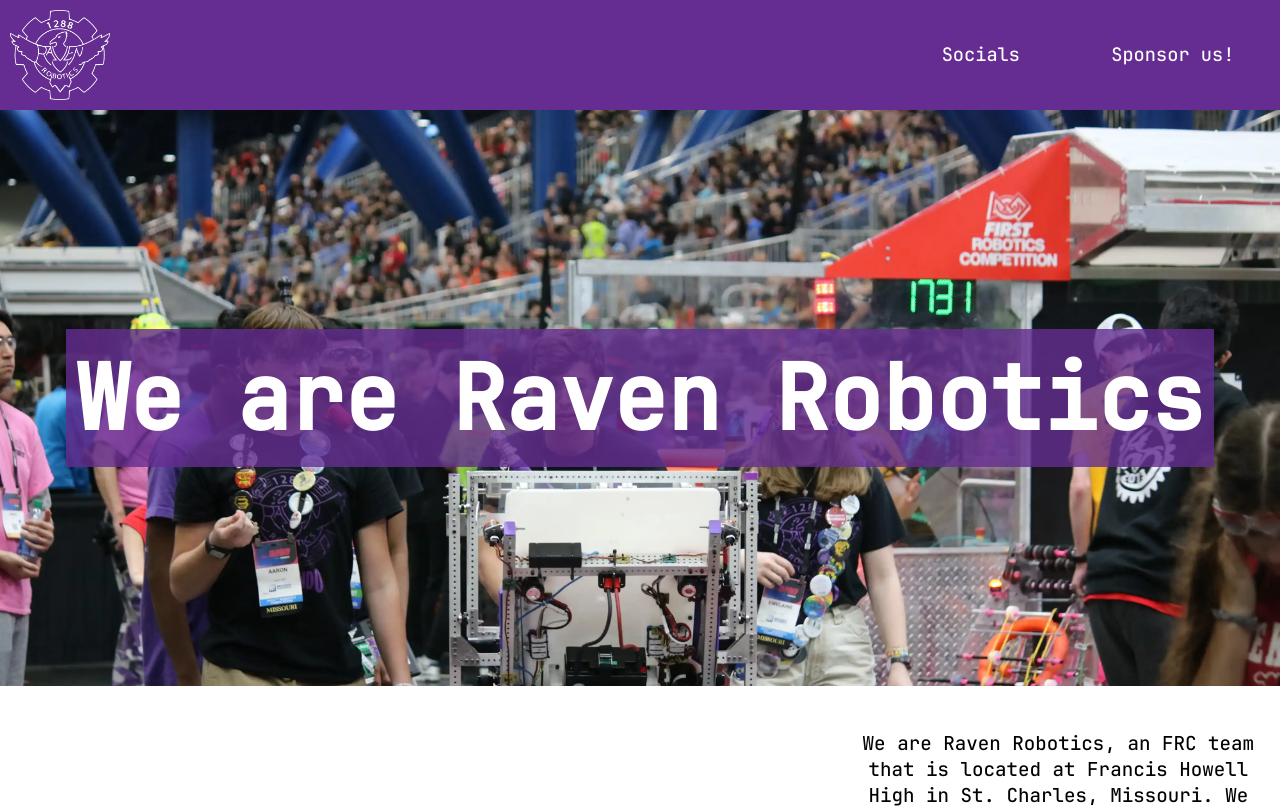
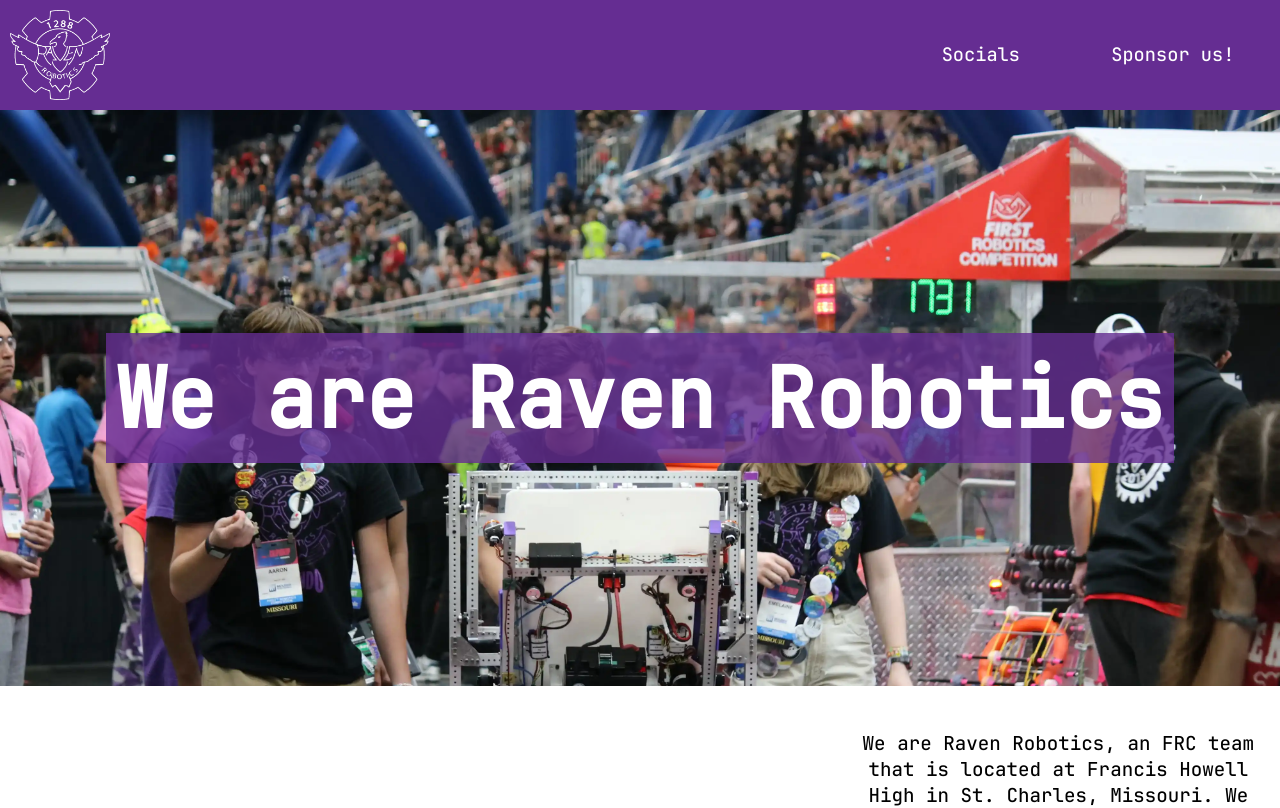
Before and after one commit to R-venRobotics1288/raven-website_-MIRROR-, a SvelteKit app: page / in a window 1280 px wide. Shown: the top 808 px of the page. Built offline with nearby package versions, Linux system fonts and the light colour scheme.

Commit message:
still some issues, but only ones that i'll notice

```diff
--- a/src/routes/+page.svelte
+++ b/src/routes/+page.svelte
@@ -33,7 +33,9 @@
 </body>
 <style>
     .enclosure {
-        width: 100%;
+        justify-content: center;
+        align-items: center;
+        width: 100vw;
         display: flex;
         flex-grow: 0;
         flex-direction: column;
@@ -89,7 +91,7 @@
         align-items: center;
         width: 100vw;
         height: auto;
-        font-size: 3.5vw;
+        font-size: 3.25vw;
         aspect-ratio: 20 / 9;
         margin: 0px;
         background-image: url('$lib/assets/IMG_3788.webp');
--- a/src/routes/main_header.svelte
+++ b/src/routes/main_header.svelte
@@ -24,6 +24,7 @@
         margin: 0%;
         position: sticky;
         align-items: center;
+        width: 100vw;
     }
     :global(body.dark) .custom_header{
         background-color: black;
```
